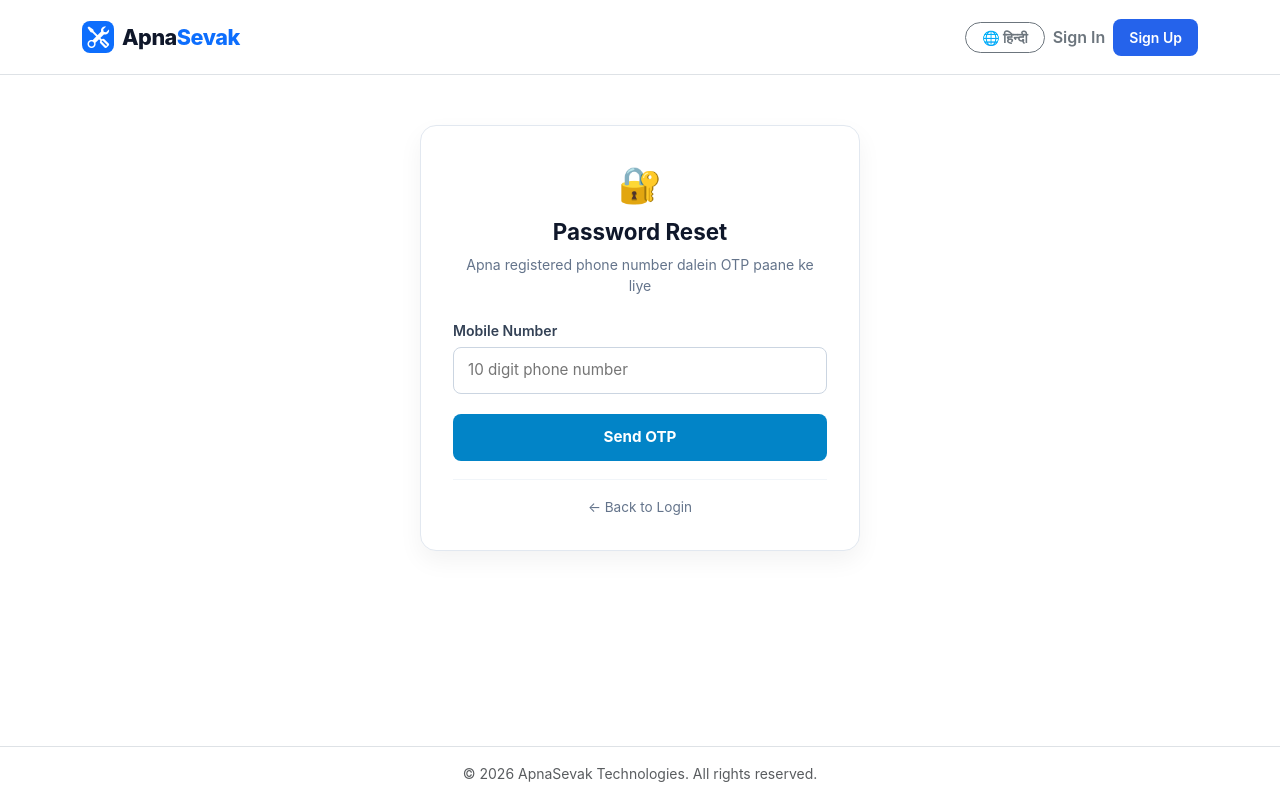
After one commit to Priyu7/apnasevak, a Flask app: page /forgot_password in a window 1280 px wide. The commit adds this page. Run offline with Flask 3, Linux system fonts and the light colour scheme.

Commit message:
Add forgot password feature and update routes

```diff
--- a/app.py
+++ b/app.py
@@ -1,3 +1,4 @@
+import random
 import os
 import webbrowser
 from threading import Timer
@@ -496,6 +497,65 @@ def login():
 
     return render_template("login.html", role=preselected_role)
 
+@app.route("/forgot_password", methods=["GET", "POST"])
+def forgot_password():
+    if request.method == "POST":
+        phone = request.form.get("phone", "").strip()
+        user = User.query.filter_by(phone=phone).first()
+
+        if not user:
+            flash("Is number par koi account registered nahi hai.", "error")
+            return redirect(url_for("forgot_password"))
+
+        # 4 digit professional OTP generate
+        otp = str(random.randint(1000, 9999))
+        session["reset_phone"] = phone
+        session["reset_otp"] = otp
+
+        flash(f"Verification OTP bhej diya gaya hai: {otp}", "success")
+        return redirect(url_for("reset_password"))
+
+    return render_template("forgot_password.html", step="request_otp")
+
+@app.route("/reset_password", methods=["GET", "POST"])
+def reset_password():
+    phone = session.get("reset_phone")
+    expected_otp = session.get("reset_otp")
+
+    if not phone or not expected_otp:
+        flash("Kripya pehle apna mobile number enter karein.", "error")
+        return redirect(url_for("forgot_password"))
+
+    if request.method == "POST":
+        entered_otp = request.form.get("otp", "").strip()
+        new_password = request.form.get("new_password", "").strip()
+        confirm_password = request.form.get("confirm_password", "").strip()
+
+        if entered_otp != expected_otp:
+            flash("Amanaya OTP! Kripya sahi code enter karein.", "error")
+            return render_template("forgot_password.html", step="verify_otp", phone=phone)
+
+        if len(new_password) < 4:
+            flash("Naya password kam se kam 4 aksharo ka hona chahiye.", "error")
+            return render_template("forgot_password.html", step="verify_otp", phone=phone)
+
+        if new_password != confirm_password:
+            flash("Dono password match nahi kar rahe hain.", "error")
+            return render_template("forgot_password.html", step="verify_otp", phone=phone)
+
+        user = User.query.filter_by(phone=phone).first()
+        if user:
+            user.password_hash = generate_password_hash(new_password)
+            db.session.commit()
+
+            session.pop("reset_phone", None)
+            session.pop("reset_otp", None)
+
+            flash("Password safaltapurvak badal gaya hai! Naye password se login karein.", "success")
+            return redirect(url_for("login"))
+
+    return render_template("forgot_password.html", step="verify_otp", phone=phone)
+
 @app.route("/dashboard")
 def dashboard():
     if "user_id" not in session:
--- /dev/null
+++ b/templates/forgot_password.html
@@ -0,0 +1,49 @@
+{% extends "base.html" %}
+
+{% block content %}
+<div style="max-width: 440px; margin: 50px auto; background: #ffffff; padding: 32px; border-radius: 16px; border: 1px solid #E2E8F0; box-shadow: 0 10px 25px rgba(0,0,0,0.05);">
+
+    {% if step == 'request_otp' %}
+        <div style="text-align: center; margin-bottom: 24px;">
+            <div style="font-size: 2.2rem; margin-bottom: 8px;">🔐</div>
+            <h2 style="font-size: 1.4rem; color: #0F172A; font-weight: 700;">Password Reset</h2>
+            <p style="font-size: 0.88rem; color: #64748B; margin-top: 4px;">Apna registered phone number dalein OTP paane ke liye</p>
+        </div>
+
+        <form method="POST" action="/forgot_password">
+            <div style="margin-bottom: 20px;">
+                <label style="display: block; font-size: 0.88rem; font-weight: 600; color: #334155; margin-bottom: 6px;">Mobile Number</label>
+                <input type="text" name="phone" required placeholder="10 digit phone number" style="width: 100%; padding: 11px 14px; border: 1.5px solid #CBD5E1; border-radius: 8px; font-size: 0.95rem; outline: none;">
+            </div>
+            <button type="submit" style="width: 100%; background: #0284C7; color: #fff; padding: 12px; border: none; border-radius: 8px; font-weight: 700; cursor: pointer; font-size: 0.95rem;">Send OTP</button>
+        </form>
+
+    {% elif step == 'verify_otp' %}
+        <div style="text-align: center; margin-bottom: 24px;">
+            <div style="font-size: 2.2rem; margin-bottom: 8px;">📲</div>
+            <h2 style="font-size: 1.4rem; color: #0F172A; font-weight: 700;">Verify OTP & Set Password</h2>
+            <p style="font-size: 0.88rem; color: #64748B; margin-top: 4px;">Sent to <strong>+91 {{ phone }}</strong></p>
+        </div>
+
+        <form method="POST" action="/reset_password">
+            <div style="margin-bottom: 16px;">
+                <label style="display: block; font-size: 0.88rem; font-weight: 600; color: #334155; margin-bottom: 6px;">Enter 4-Digit OTP</label>
+                <input type="text" name="otp" maxlength="4" required placeholder="4 digit OTP" style="width: 100%; padding: 11px 14px; border: 1.5px solid #CBD5E1; border-radius: 8px; font-size: 1.1rem; letter-spacing: 4px; text-align: center; font-weight: bold;">
+            </div>
+            <div style="margin-bottom: 16px;">
+                <label style="display: block; font-size: 0.88rem; font-weight: 600; color: #334155; margin-bottom: 6px;">New Password</label>
+                <input type="password" name="new_password" required placeholder="Naya password banayein" style="width: 100%; padding: 11px 14px; border: 1.5px solid #CBD5E1; border-radius: 8px; font-size: 0.95rem;">
+            </div>
+            <div style="margin-bottom: 22px;">
+                <label style="display: block; font-size: 0.88rem; font-weight: 600; color: #334155; margin-bottom: 6px;">Confirm New Password</label>
+                <input type="password" name="confirm_password" required placeholder="Dobara password dalein" style="width: 100%; padding: 11px 14px; border: 1.5px solid #CBD5E1; border-radius: 8px; font-size: 0.95rem;">
+            </div>
+            <button type="submit" style="width: 100%; background: #16A34A; color: #fff; padding: 12px; border: none; border-radius: 8px; font-weight: 700; cursor: pointer; font-size: 0.95rem;">Set New Password</button>
+        </form>
+    {% endif %}
+
+    <div style="text-align: center; margin-top: 18px; border-top: 1px solid #F1F5F9; padding-top: 14px;">
+        <a href="/login" style="color: #64748B; font-size: 0.85rem; text-decoration: none;">← Back to Login</a>
+    </div>
+</div>
+{% endblock %}
--- a/templates/login.html
+++ b/templates/login.html
@@ -140,6 +140,11 @@
                         <input type="password" name="password" class="form-control bg-light border-start-0 py-2" placeholder="••••••••" style="border-radius: 0 14px 14px 0;" required>
                     </div>
                 </div>
+                <div class="d-flex justify-content-end mb-3 mt-1">
+    <a href="/forgot_password" class="text-decoration-none small text-muted fw-semibold">
+        {% if current_lang == 'hi' %}पासवर्ड भूल गए?{% else %}Forgot Password?{% endif %}
+    </a>
+</div>
 
                 <button type="submit" class="login-btn-action">
                     <span>{% if current_lang == 'hi' %}लॉग इन करें{% else %}Sign In Securely{% endif %}</span>
```
